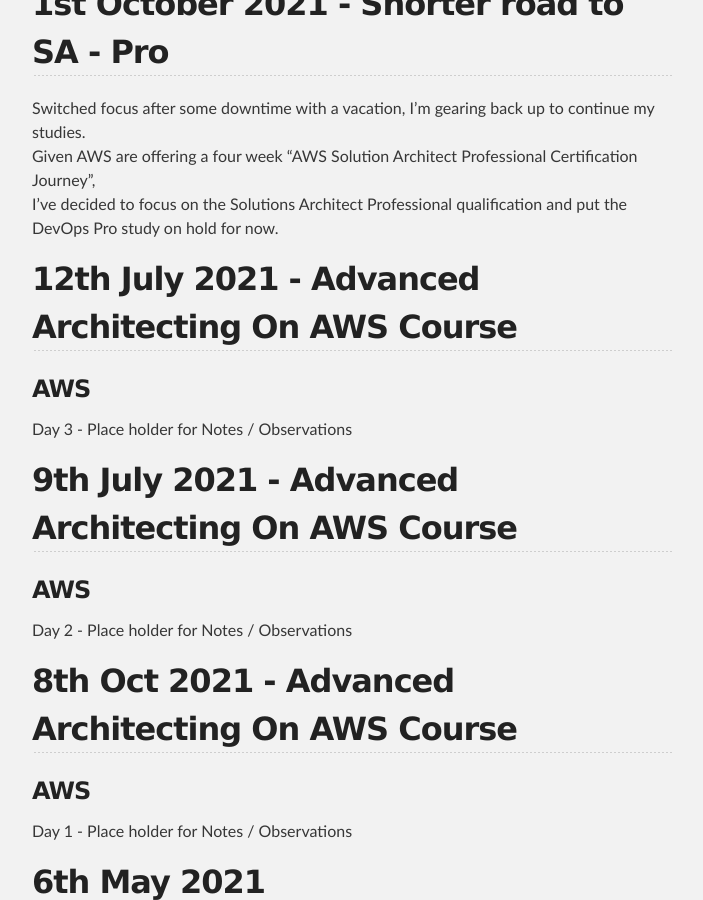
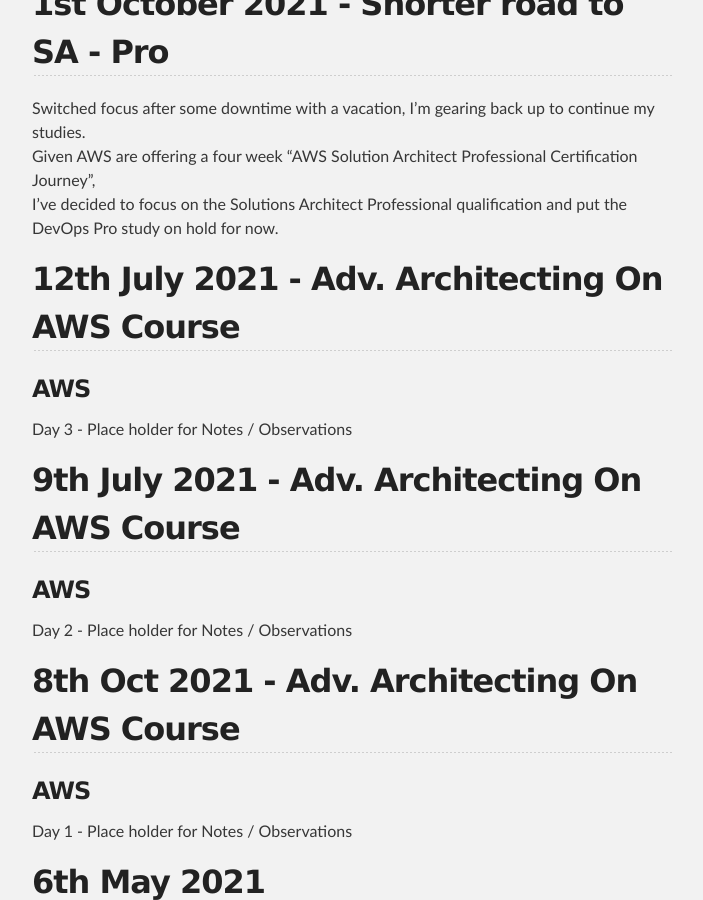
Before and after one commit to adamp-github/adamp-github.github.io, a Jekyll site: the page built from index.md, in a window 1280 px wide and 900 px high, scrolled down 4051 px. Shown: the whole window, without its empty margins (288-991 px from the left). Built offline with Jekyll 4.4.1, drawn with Linux system fonts in a browser that asks for light colours; our own code applies the rules of GitHub Pages for plain Markdown files.

Commit message:
Updated cropped titles

```diff
--- a/index.md
+++ b/index.md
@@ -77,15 +77,15 @@
 I've decided to focus on the Solutions Architect Professional qualification and put the DevOps
 Pro study on hold for now.
 
-## 12th July 2021 - Advanced Architecting On AWS Course
+## 12th July 2021 - Adv. Architecting On AWS Course
 ### AWS
 Day 3 - Place holder for Notes / Observations
 
-## 9th July 2021 - Advanced Architecting On AWS Course
+## 9th July 2021 - Adv. Architecting On AWS Course
 ### AWS
 Day 2 - Place holder for Notes / Observations
 
-## 8th Oct 2021 - Advanced Architecting On AWS Course
+## 8th Oct 2021 - Adv. Architecting On AWS Course
 ### AWS
 Day 1 - Place holder for Notes / Observations
 
```
